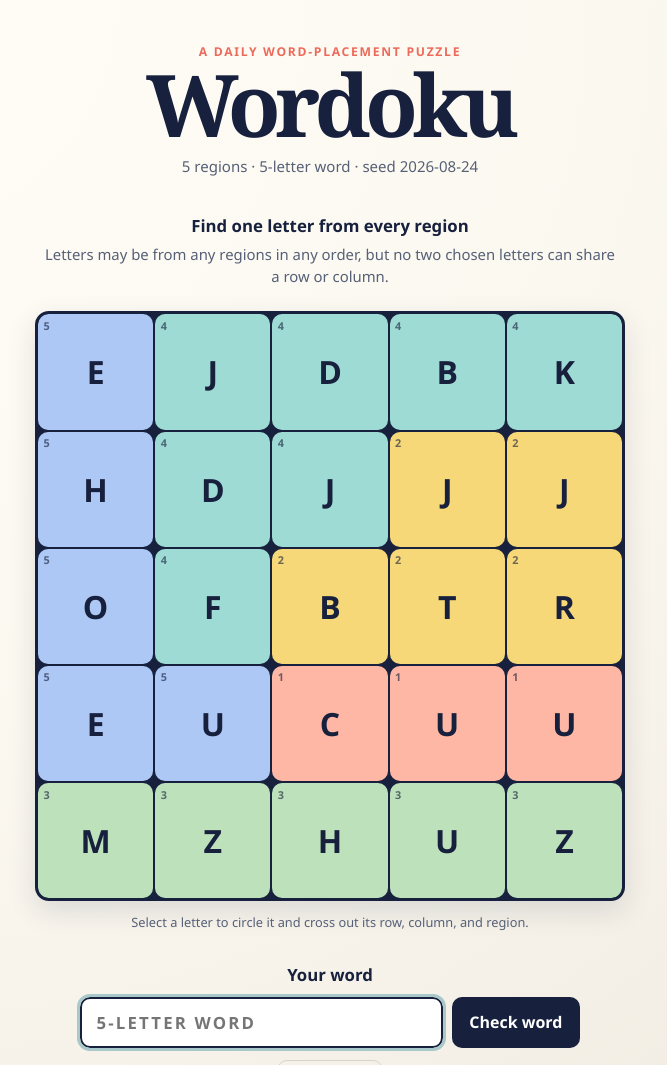
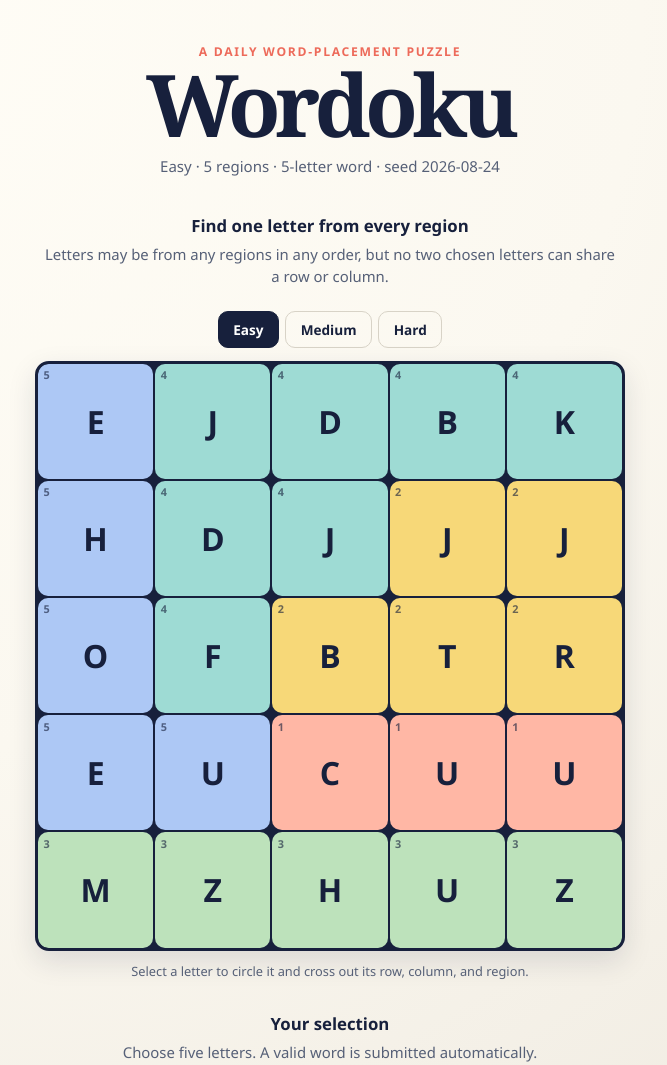
Before and after one commit to MCSDWVL/Wordoku, a plain HTML site: page index.html in a window 1280 px wide. Shown: the top 1065 px of the page, without its empty margins (310-977 px from the left). Drawn offline with Linux system fonts and the light colour scheme.

Commit message:
add difficulty levels, auto submit

```diff
--- a/app.js
+++ b/app.js
@@ -4,13 +4,48 @@
 const ALPHABET = "ABCDEFGHIJKLMNOPQRSTUVWXYZ";
 const MAX_GENERATION_ATTEMPTS = 70;
 const PUZZLE_SIZE = 5;
+// Tune difficulty here. Easy deliberately mirrors the original generator settings.
+const DIFFICULTY_TUNING = {
+  easy: {
+    label: "Easy",
+    seedSuffix: "",
+    minimumRegionSize: 1,
+    singleCellChance: 0.16,
+    minimumFootholdLength: 2,
+    maximumFootholdLength: 4,
+    threeFootholdThreshold: 0.18,
+    twoFootholdThreshold: 0.62,
+    showRegionNumbers: true,
+  },
+  medium: {
+    label: "Medium",
+    seedSuffix: ":medium",
+    minimumRegionSize: 2,
+    singleCellChance: 0,
+    minimumFootholdLength: 2,
+    maximumFootholdLength: 4,
+    threeFootholdThreshold: 0.18,
+    twoFootholdThreshold: 0.62,
+    showRegionNumbers: false,
+  },
+  hard: {
+    label: "Hard",
+    seedSuffix: ":hard",
+    minimumRegionSize: 3,
+    singleCellChance: 0,
+    minimumFootholdLength: 3,
+    maximumFootholdLength: 4,
+    threeFootholdThreshold: 0.18,
+    twoFootholdThreshold: 0.62,
+    showRegionNumbers: false,
+  },
+};
 
 const elements = {
   board: document.querySelector("#board"),
   meta: document.querySelector("#puzzle-meta"),
-  form: document.querySelector("#guess-form"),
-  input: document.querySelector("#guess-input"),
-  button: document.querySelector("#guess-button"),
+  rulesCopy: document.querySelector("#rules-copy"),
+  difficultyTabs: [...document.querySelectorAll(".difficulty-tab")],
   reset: document.querySelector("#reset-button"),
   status: document.querySelector("#status"),
 };
@@ -64,11 +99,13 @@
 // Regions have deliberately uneven sizes. One to three small, single-line regions give
 // players elimination footholds; the remaining cells are absorbed by the other regions.
 // The seed squares remain on unique rows and columns, so the chosen word is always playable.
-function createRegions(size, rng) {
+function createRegions(size, rng, tuning) {
   for (let layoutAttempt = 0; layoutAttempt < 80; layoutAttempt += 1) {
     const regions = Array.from({ length: size }, () => []);
     const owner = new Map();
-    const footholdCount = rng() < 0.18 ? 3 : rng() < 0.62 ? 2 : 1;
+    const footholdCount = rng() < tuning.threeFootholdThreshold
+      ? 3
+      : rng() < tuning.twoFootholdThreshold ? 2 : 1;
     const lineLengths = [];
     const anchorRows = new Set();
     const anchorCols = new Set();
@@ -77,8 +114,12 @@
     for (let region = 0; region < footholdCount; region += 1) {
       let placed = false;
       for (let lineAttempt = 0; lineAttempt < 100 && !placed; lineAttempt += 1) {
-        // One-cell regions appear occasionally; other footholds contain two to four cells.
-        const lineLength = rng() < 0.16 ? 1 : 2 + Math.floor(rng() * (size - 2));
+        // Easy retains its occasional one-cell footholds; harder modes raise this floor.
+        const minimumLength = Math.max(tuning.minimumRegionSize, tuning.minimumFootholdLength);
+        const lineLength = tuning.singleCellChance > 0 && rng() < tuning.singleCellChance
+          ? 1
+          : minimumLength
+            + Math.floor(rng() * (tuning.maximumFootholdLength - minimumLength + 1));
         const stripeIsRow = rng() < 0.5;
         const stripeIndex = Math.floor(rng() * size);
         const stripeStart = Math.floor(rng() * (size - lineLength + 1));
@@ -182,12 +223,13 @@
   return found;
 }
 
-function generatePuzzle(seed) {
+function generatePuzzle(seed, difficulty) {
   const rng = makeRng(seed);
   const size = PUZZLE_SIZE;
+  const tuning = DIFFICULTY_TUNING[difficulty];
   const words = dictionary.targetWords[size];
   for (let attempt = 0; attempt < MAX_GENERATION_ATTEMPTS; attempt += 1) {
-    const layout = createRegions(size, rng);
+    const layout = createRegions(size, rng, tuning);
     if (!layout) continue;
     const word = words[Math.floor(rng() * words.length)];
     const board = Array.from({ length: size }, () => Array(size).fill(""));
@@ -200,15 +242,15 @@
     const matches = enumerateSignatures(board, layout.regions, size);
     const wanted = signature(word);
     if (matches.has(wanted) && matches.size === 1) {
-      return { seed, size, board, regions: layout.regions, target: word, solution: matches.get(wanted) };
+      return { seed, difficulty, size, board, regions: layout.regions, target: word, solution: matches.get(wanted) };
     }
   }
   // A deterministic fallback remains playable even if a rare seed cannot be made unique quickly.
-  const layout = createRegions(size, rng);
+  const layout = createRegions(size, rng, tuning);
   const word = words[Math.floor(rng() * words.length)];
   const board = Array.from({ length: size }, () => Array(size).fill("A"));
   layout.anchors.forEach((square, region) => { board[square.row][square.col] = word[region]; });
-  return { seed, size, board, regions: layout.regions, target: word, solution: layout.anchors };
+  return { seed, difficulty, size, board, regions: layout.regions, target: word, solution: layout.anchors };
 }
 
 function regionAt(row, col) {
@@ -232,7 +274,8 @@
     button.classList.toggle("candidate", selected);
     button.classList.toggle("marked", crossedOut);
     button.setAttribute("aria-pressed", String(selected));
-    button.setAttribute("aria-label", `${game.board[square.row][square.col]}, region ${square.region + 1}, row ${square.row + 1}, column ${square.col + 1}${selected ? ", selected" : crossedOut ? ", crossed out" : ""}`);
+    const regionLabel = DIFFICULTY_TUNING[game.difficulty].showRegionNumbers ? `, region ${square.region + 1}` : "";
+    button.setAttribute("aria-label", `${game.board[square.row][square.col]}${regionLabel}, row ${square.row + 1}, column ${square.col + 1}${selected ? ", selected" : crossedOut ? ", crossed out" : ""}`);
   });
 }
 
@@ -248,7 +291,9 @@
     }
     game.selected.set(key, square);
   }
+  if (game.selected.size < game.size) setStatus("");
   updateSelectionMarks();
+  validateSelection();
 }
 
 function renderBoard() {
@@ -265,9 +310,10 @@
       button.dataset.col = col;
       button.dataset.region = region;
       button.setAttribute("role", "gridcell");
-      button.setAttribute("aria-label", `${game.board[row][col]}, region ${region + 1}, row ${row + 1}, column ${col + 1}`);
+      const regionLabel = DIFFICULTY_TUNING[game.difficulty].showRegionNumbers ? `, region ${region + 1}` : "";
+      button.setAttribute("aria-label", `${game.board[row][col]}${regionLabel}, row ${row + 1}, column ${col + 1}`);
       button.setAttribute("aria-pressed", "false");
-      button.innerHTML = `<span class="region-number" aria-hidden="true">${region + 1}</span><span>${game.board[row][col]}</span>`;
+      button.innerHTML = `${DIFFICULTY_TUNING[game.difficulty].showRegionNumbers ? `<span class="region-number" aria-hidden="true">${region + 1}</span>` : ""}<span>${game.board[row][col]}</span>`;
       button.addEventListener("click", () => selectSquare(row, col));
       elements.board.append(button);
     }
@@ -285,28 +331,17 @@
   }
 }
 
-function validateGuess(event) {
-  event.preventDefault();
-  if (!game || game.completed) return;
-  const word = elements.input.value.trim().toUpperCase();
-  if (!/^[A-Z]+$/.test(word) || word.length !== game.size) {
-    setStatus(`Enter a ${game.size}-letter word.`, "error");
-    return;
-  }
-  if (!dictionary.wordSets[game.size].has(word)) {
-    setStatus("That word is not in the puzzle dictionary. Keep looking!", "error");
-    return;
-  }
-  const matches = enumerateSignatures(game.board, game.regions, game.size, signature(word));
-  const solution = matches.get(signature(word));
-  if (!solution) {
-    setStatus("That word cannot be made from a legal set of squares. Try again.", "error");
+function validateSelection() {
+  if (!game || game.completed || game.selected.size !== game.size) return;
+  const selectedSquares = [...game.selected.values()];
+  const selectedLetters = selectedSquares.map((square) => game.board[square.row][square.col]).join("");
+  const word = dictionary.wordsBySignature[game.size].get(signature(selectedLetters));
+  if (!word) {
+    setStatus("Those letters do not form a word in the puzzle dictionary. Try another selection.", "error");
     return;
   }
   game.completed = true;
-  showSolution(solution);
-  elements.input.disabled = true;
-  elements.button.disabled = true;
+  showSolution(selectedSquares);
   elements.reset.disabled = true;
   setStatus(`You found ${word}! Brilliant.`, "success");
 }
@@ -319,26 +354,21 @@
     // Accept the previous flat asset shape too, so a stale local asset fails gracefully.
     const words = payload.words || payload;
     const targets = payload.targets || words;
-    dictionary = { words: {}, targetWords: {}, wordSets: {}, signatures: {} };
+    dictionary = { words: {}, targetWords: {}, signatures: {}, wordsBySignature: {} };
     for (const size of [PUZZLE_SIZE]) {
       dictionary.words[size] = words[String(size)] || [];
       dictionary.targetWords[size] = targets[String(size)] || [];
-      dictionary.wordSets[size] = new Set(dictionary.words[size]);
       dictionary.signatures[size] = new Set(dictionary.words[size].map(signature));
+      dictionary.wordsBySignature[size] = new Map();
+      dictionary.words[size].forEach((word) => {
+        const key = signature(word);
+        if (!dictionary.wordsBySignature[size].has(key)) dictionary.wordsBySignature[size].set(key, word);
+      });
       if (!dictionary.words[size].length || !dictionary.targetWords[size].length) {
         throw new Error(`No ${size}-letter words were loaded`);
       }
     }
-    game = generatePuzzle(currentSeed());
-    game.selected = new Map();
-    renderBoard();
-    elements.meta.textContent = `${game.size} regions · ${game.size}-letter word · seed ${game.seed}`;
-    elements.input.maxLength = game.size;
-    elements.input.placeholder = `${game.size}-LETTER WORD`;
-    elements.input.disabled = false;
-    elements.button.disabled = false;
-    elements.reset.disabled = false;
-    elements.input.focus();
+    selectDifficulty("easy");
   } catch (error) {
     console.error(error);
     elements.meta.textContent = "The puzzle could not load.";
@@ -346,13 +376,32 @@
   }
 }
 
-elements.form.addEventListener("submit", validateGuess);
+function selectDifficulty(difficulty) {
+  const tuning = DIFFICULTY_TUNING[difficulty];
+  if (!tuning || !dictionary) return;
+  const baseSeed = currentSeed();
+  game = generatePuzzle(`${baseSeed}${tuning.seedSuffix}`, difficulty);
+  game.selected = new Map();
+  renderBoard();
+  elements.meta.textContent = `${tuning.label} · ${game.size} regions · ${game.size}-letter word · seed ${baseSeed}`;
+  elements.rulesCopy.textContent = tuning.showRegionNumbers
+    ? "Letters may be from any regions in any order, but no two chosen letters can share a row or column."
+    : "Letters may be from any colored regions in any order, but no two chosen letters can share a row or column.";
+  elements.reset.disabled = false;
+  setStatus("");
+  elements.difficultyTabs.forEach((tab) => {
+    const selected = tab.dataset.difficulty === difficulty;
+    tab.setAttribute("aria-selected", String(selected));
+  });
+}
+
+elements.difficultyTabs.forEach((tab) => {
+  tab.addEventListener("click", () => selectDifficulty(tab.dataset.difficulty));
+});
 elements.reset.addEventListener("click", () => {
   if (!game || game.completed) return;
   game.selected.clear();
-  elements.input.value = "";
   setStatus("");
   updateSelectionMarks();
-  elements.input.focus();
 });
 start();
--- a/index.html
+++ b/index.html
@@ -17,21 +17,22 @@
 
       <section class="how-to" aria-labelledby="rules-title">
         <h2 id="rules-title">Find one letter from every region</h2>
-        <p>Letters may be from any regions in any order, but no two chosen letters can share a row or column.</p>
+        <p id="rules-copy">Letters may be from any regions in any order, but no two chosen letters can share a row or column.</p>
       </section>
 
       <section class="game-area" aria-label="Wordoku board">
+        <div class="difficulty-tabs" role="tablist" aria-label="Puzzle difficulty">
+          <button class="difficulty-tab" type="button" role="tab" data-difficulty="easy" aria-selected="true">Easy</button>
+          <button class="difficulty-tab" type="button" role="tab" data-difficulty="medium" aria-selected="false">Medium</button>
+          <button class="difficulty-tab" type="button" role="tab" data-difficulty="hard" aria-selected="false">Hard</button>
+        </div>
         <div id="board" class="board" role="grid" aria-label="Puzzle letters"></div>
         <div class="board-key">Select a letter to circle it and cross out its row, column, and region.</div>
       </section>
 
-      <section class="guess-panel" aria-labelledby="guess-title">
-        <h2 id="guess-title">Your word</h2>
-        <form id="guess-form" novalidate>
-          <label class="sr-only" for="guess-input">Enter your word</label>
-          <input id="guess-input" name="guess" type="text" inputmode="text" autocomplete="off" autocapitalize="characters" spellcheck="false" maxlength="7" placeholder="TYPE A WORD" disabled />
-          <button id="guess-button" type="submit" disabled>Check word</button>
-        </form>
+      <section class="guess-panel" aria-label="Puzzle controls">
+        <h2>Your selection</h2>
+        <p class="selection-help">Choose five letters. A valid word is submitted automatically.</p>
         <button id="reset-button" class="reset-button" type="button" disabled>Reset board</button>
         <p id="status" class="status" role="status" aria-live="polite"></p>
       </section>
--- a/styles.css
+++ b/styles.css
@@ -28,6 +28,10 @@
 .how-to p { margin: .45rem 0 0; color: var(--muted); font-size: .93rem; line-height: 1.45; }
 
 .game-area { display: grid; justify-items: center; }
+.difficulty-tabs { display: flex; gap: .4rem; margin: 0 0 .8rem; }
+.difficulty-tab { min-height: auto; padding: .48rem .9rem; border: 1px solid var(--outline); color: var(--ink); background: transparent; font-size: .85rem; }
+.difficulty-tab:hover:not(:disabled) { background: #eee9df; }
+.difficulty-tab[aria-selected="true"] { color: white; background: var(--ink); border-color: var(--ink); }
 .board { display: grid; width: min(100%, 590px); aspect-ratio: 1; grid-template-columns: repeat(var(--grid-size), 1fr); border: 3px solid var(--ink); border-radius: 14px; overflow: hidden; background: var(--ink); gap: 2px; box-shadow: 0 10px 28px #17203c20; }
 .cell { position: relative; display: grid; place-items: center; min-width: 0; border: 0; color: var(--ink); font: inherit; font-size: clamp(1.05rem, 5.3vw, 2rem); font-weight: 900; cursor: pointer; transition: transform .12s ease, filter .12s ease; }
 .cell:hover, .cell:focus-visible { z-index: 1; outline: 3px solid var(--ink); outline-offset: -3px; filter: brightness(.96); }
@@ -45,13 +49,11 @@
 .board-key span { font-size: 1.2rem; vertical-align: -.08em; }
 
 .guess-panel { max-width: 500px; margin: 2rem auto 0; text-align: center; }
-.guess-panel form { display: flex; gap: .55rem; margin-top: .7rem; }
-input, button { min-height: 3.2rem; border-radius: 10px; font: inherit; }
-input { width: 100%; border: 2px solid var(--outline); padding: 0 .9rem; color: var(--ink); background: var(--panel); font-size: 1.05rem; font-weight: 800; letter-spacing: .13em; text-transform: uppercase; }
-input:focus { outline: 3px solid #a9c8ca; border-color: var(--ink); }
+.selection-help { margin: .45rem 0 0; color: var(--muted); font-size: .93rem; }
+button { min-height: 3.2rem; border-radius: 10px; font: inherit; }
 button { flex: 0 0 auto; border: 0; padding: 0 1.1rem; color: white; background: var(--ink); font-weight: 800; cursor: pointer; }
 button:hover:not(:disabled) { background: #29365f; }
-button:disabled, input:disabled { cursor: wait; opacity: .65; }
+button:disabled { cursor: wait; opacity: .65; }
 .status { min-height: 1.5em; margin: .75rem 0 0; font-weight: 700; }
 .status.success { color: #13715b; }
 .status.error { color: #b33e34; }
@@ -59,4 +61,4 @@
 .reset-button:hover:not(:disabled) { background: #eee9df; }
 .sr-only { position: absolute; width: 1px; height: 1px; padding: 0; margin: -1px; overflow: hidden; clip: rect(0, 0, 0, 0); white-space: nowrap; border: 0; }
 
-@media (max-width: 460px) { .page-shell { width: min(100% - 1rem, 760px); padding-top: 1.8rem; } .guess-panel form { display: grid; } button { width: 100%; } }
+@media (max-width: 460px) { .page-shell { width: min(100% - 1rem, 760px); padding-top: 1.8rem; } }
```
Also changed, not shown: 1 other file.
